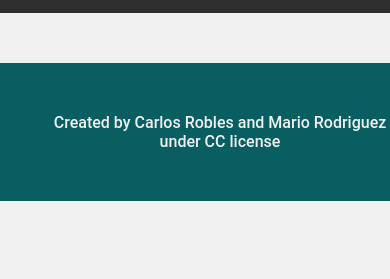
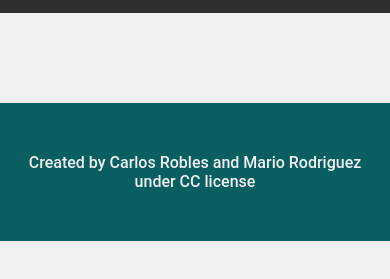
Before and after one commit to mariordgez/javascript-capstone, a website built with webpack: page src/index.html in a window 390 px wide. Shown: the part 67-346 px from the top of the page. Built offline with nearby package versions, Linux system fonts and the light colour scheme; no server answers.

Commit message:
Add Responsive design to show list

```diff
--- a/src/assets/stylesheets/style.css
+++ b/src/assets/stylesheets/style.css
@@ -25,7 +25,6 @@ main {
 
 img {
   width: 300px;
-  height: 400px;
 }
 
 .header {
@@ -79,13 +78,21 @@ img {
   color: #f1f1f1;
 }
 
+.shows-list {
+  padding: 20px;
+  display: flex;
+  flex-direction: column;
+  justify-content: center;
+  align-items: center;
+}
 footer {
   background-color: #095e61;
   margin-top: 50px;
   padding-top: 50px;
   padding-bottom: 50px;
   text-align: center;
-  padding-left: 50px;
+  padding-left: 15px;
+  padding-right: 15px;
   color: #f1f1f1;
 }
 
@@ -268,3 +275,9 @@ footer {
     width: 95%;
   }
 }
+.shows {
+  display: flex;
+  flex-direction: column;
+  justify-content: center;
+  align-items: center;
+}
```
